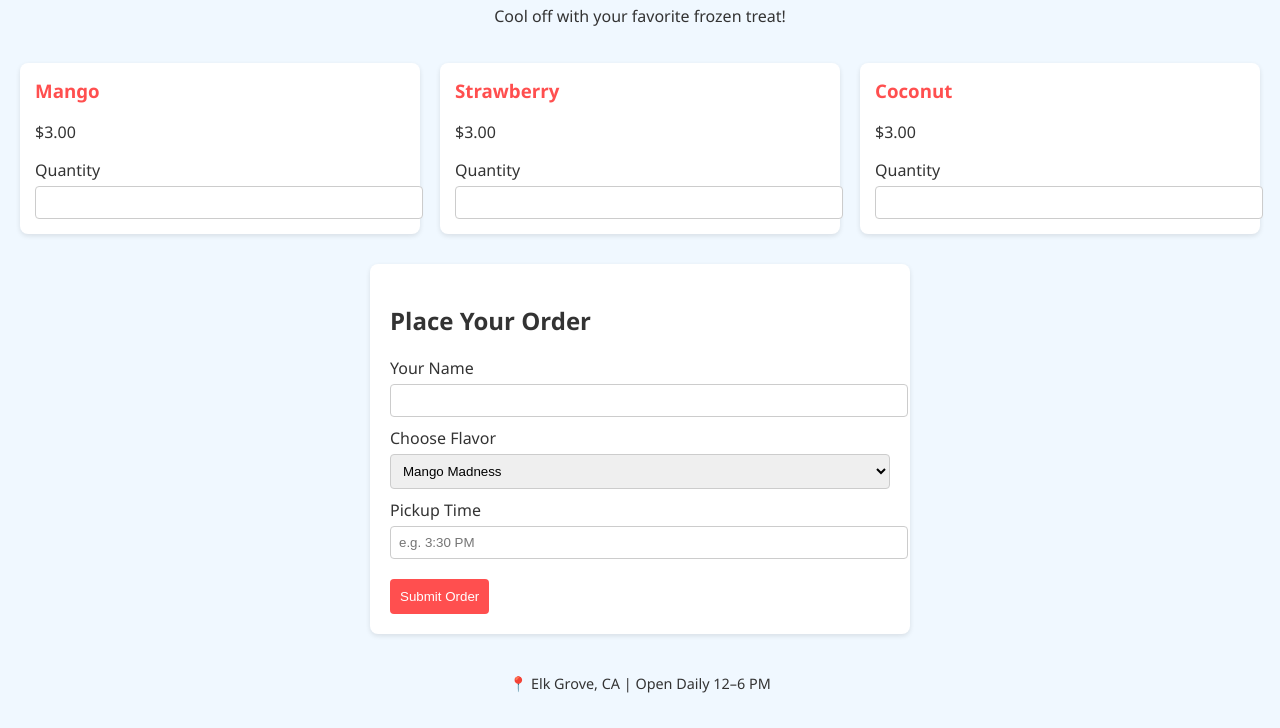
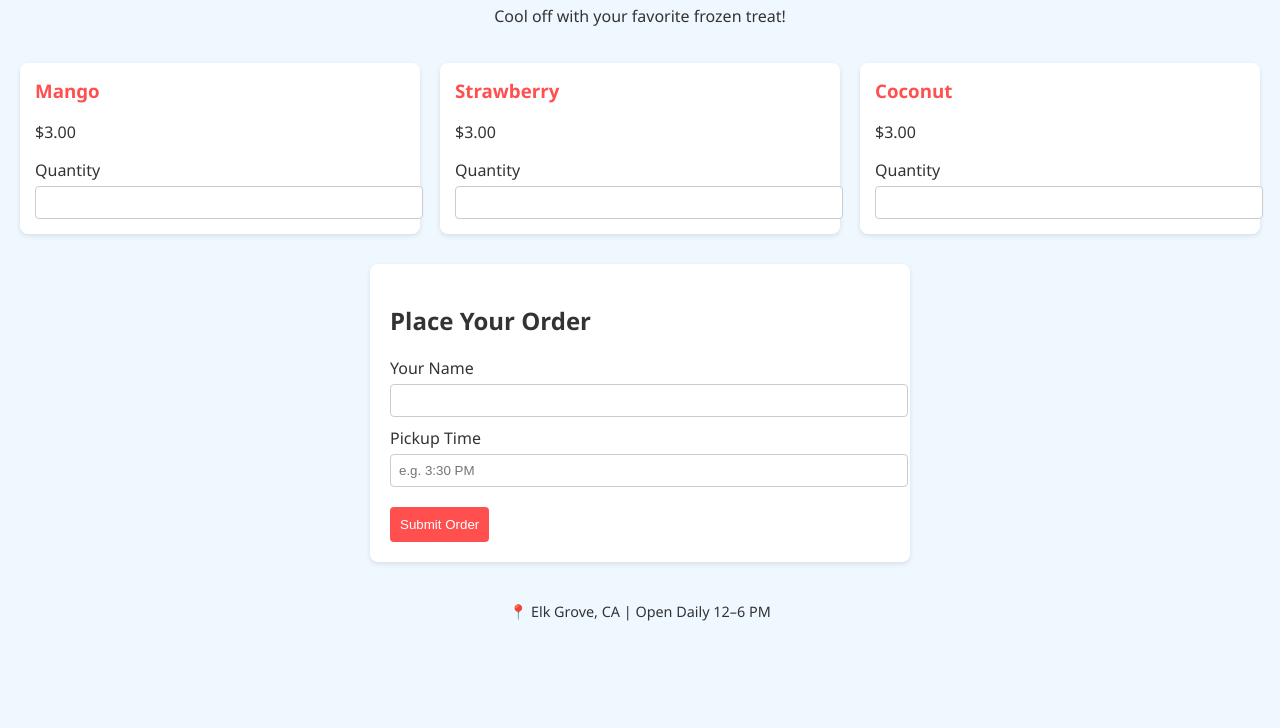
Before and after one commit to boliselkgrove/bolis-elk-grove, a plain HTML site: page index.html in a window 1280 px wide. Shown: the part 124-852 px from the top of the page. After the commit the page ends 800 px from the top, so only its background shows below. Drawn offline with Linux system fonts and the light colour scheme.

Commit message:
Update index.html

```diff
--- a/index.html
+++ b/index.html
@@ -111,14 +111,6 @@
     <label for="name">Your Name</label>
     <input type="text" id="name" name="name" required />
 
-    <label for="flavor">Choose Flavor</label>
-    <select id="flavor" name="flavor">
-      <option value="Mango Madness">Mango Madness</option>
-      <option value="Strawberry Bliss">Strawberry Bliss</option>
-      <option value="Blue Raspberry">Blue Raspberry</option>
-    </select>
-
-
     <label for="pickup">Pickup Time</label>
     <input type="text" id="pickup" name="pickup" placeholder="e.g. 3:30 PM" />
 
```
